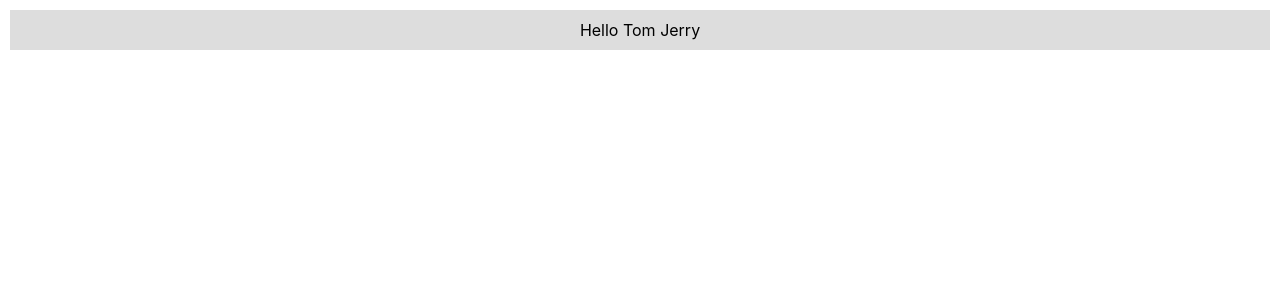
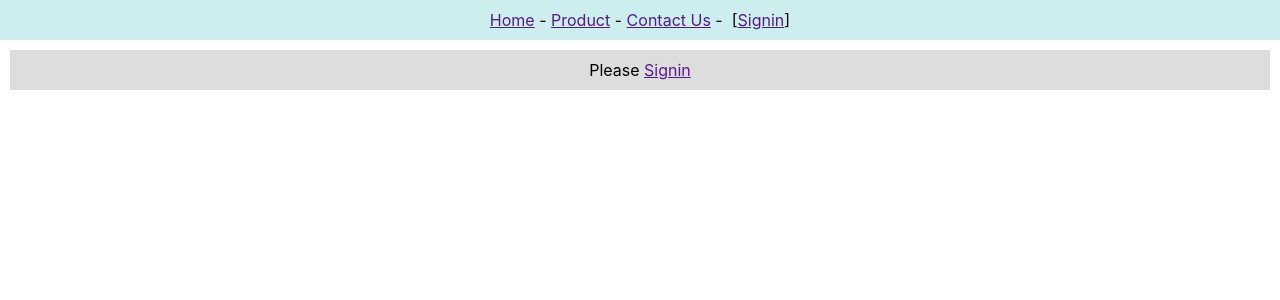
Before and after one commit to Aekkarinkanbaiya/app1, a React (Create React App) app: page / in a window 1280 px wide. Shown: the top 300 px of the page. Built offline with nearby package versions, Linux system fonts and the light colour scheme.

Commit message:
Commit Add content2 And header2
Commit Add content2 And header2

```diff
--- a/src/App.js
+++ b/src/App.js
@@ -1,14 +1,14 @@
 import React from 'react'
-import { EventData2 } from './event-data';
-import RefsFunc from './refs-func';
-import Messagebox from './state-func';
 import { userContext } from './context';
-import Content from './context-content';
+import Content2 from './context-content2';
+import Header2 from './context-header2';
 
 function App() {
+  let [user,setUser] = React.useState('')
   return (
-    <userContext.Provider value={'Tom Jerry'}>
-      <Content/>
+    <userContext.Provider value={[user,setUser]}>
+      <Header2/>
+      <Content2/>
     </userContext.Provider>
   )
 }
--- /dev/null
+++ b/src/context-content2.js
@@ -0,0 +1,28 @@
+import React from "react";
+import { userContext } from './context'
+
+export default function Content2(){
+    let [user,setUser] = React.useContext(userContext)
+
+    const contentStyle = {
+        backgroundColor:'#ddd',
+        textAlign:'center',
+        margin:10,
+        padding:10
+    }
+
+    const onClickSignin = (event) => {
+        event.preventDefault()
+        setUser('Tom Jerry')
+    }
+
+    return(
+        <div style={contentStyle}>
+            {
+                (user)
+                ?<span>Hello{user}</span>
+                :<span>Please <a href=""onClick={onClickSignin}>Signin</a></span>
+            }
+        </div>
+    )
+}
--- /dev/null
+++ b/src/context-header2.js
@@ -0,0 +1,38 @@
+import React from "react";
+import { userContext } from './context'
+
+export default class Header2 extends React.Component{
+    static contextType = userContext
+
+    render(){
+        let [user,setUser] = this.context
+        const headerStyle = {
+            backgroundColor:'#cee',
+            textAlign:'center',
+            padding:10
+        }
+
+        const onClickSignout = (event) => {
+            event.preventDefault()
+            setUser('')
+        }
+
+        const onClickSignin = (event) => {
+            event.preventDefault()
+            setUser('Tom Jerry')
+        }
+
+        return(
+            <div style={headerStyle}>
+                <a href="">Home</a>&nbsp;-&nbsp;
+                <a href="">Product</a>&nbsp;-&nbsp;
+                <a href="">Contact Us</a>&nbsp;-&nbsp;&nbsp;
+                {
+                    (user)
+                    ?<span>[{user}&nbsp;:&nbsp;<a href=""onClick={onClickSignout}>Signout</a>]</span>
+                    :<span>[<a href=""onClick={onClickSignin}>Signin</a>]</span>
+                }
+            </div>
+        )
+    }
+}
```
